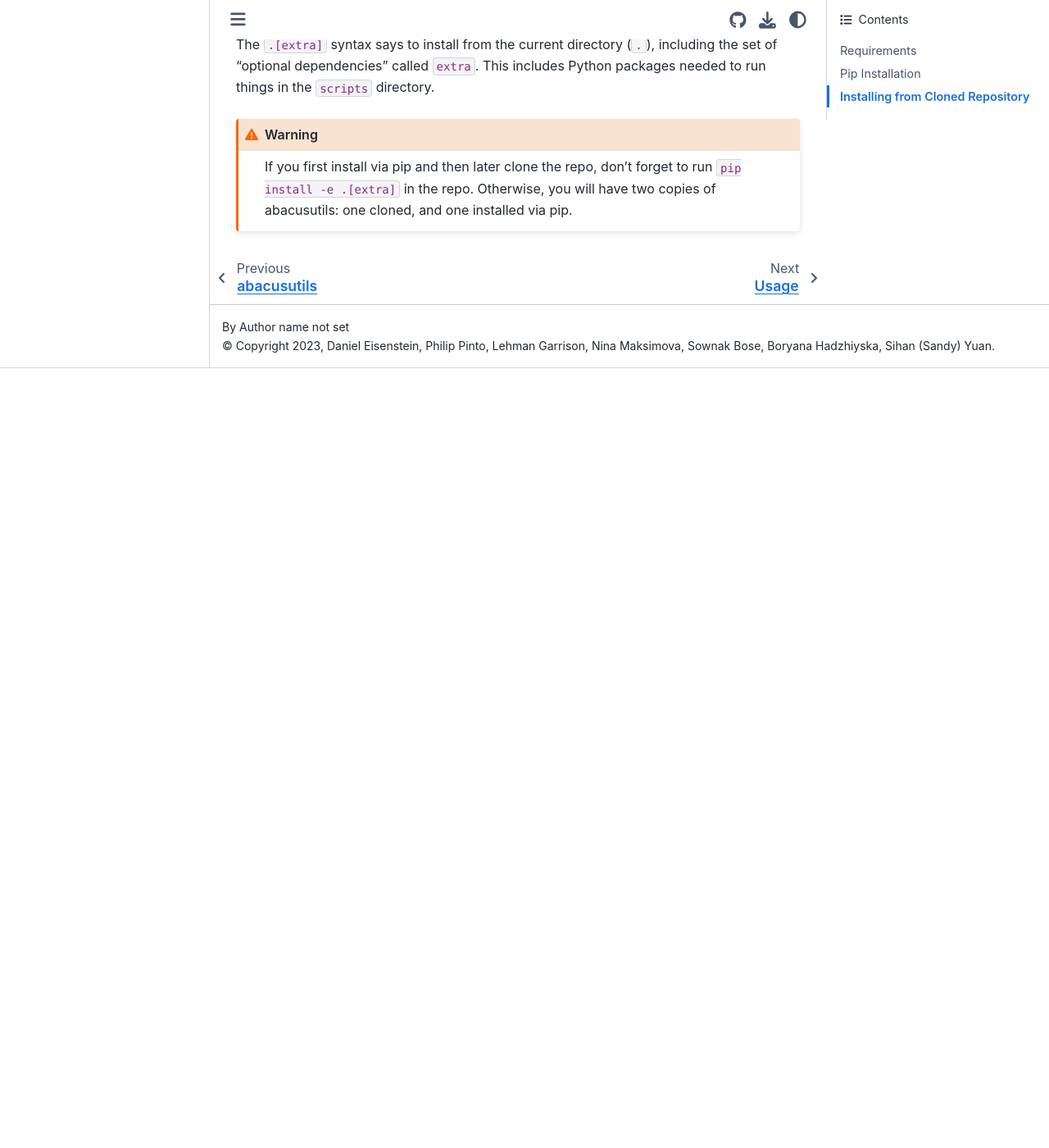
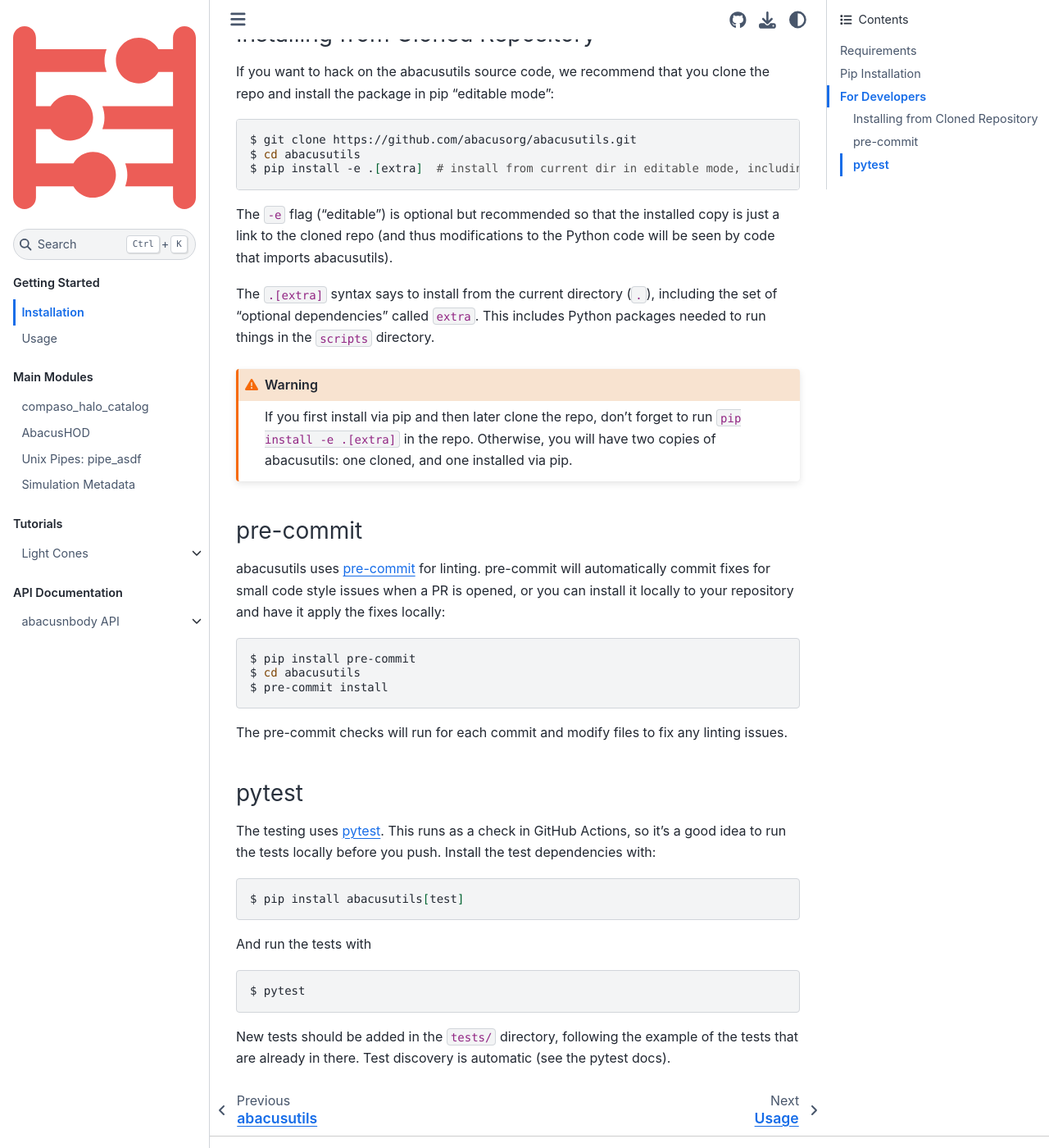
Before and after one commit to abacusorg/abacusutils, a Sphinx documentation site: the page built from docs/installation.rst, in a window 1280 px wide and 1400 px high, scrolled down 1126 px. Shown: the whole window at 82% size. Built offline with Sphinx 7.4.7 and the Sphinx Book theme 1.1.4, drawn with Linux system fonts in a browser that asks for light colours; before the commit the page ends 1575 px from its top, so only the background shows below that; some of the changed text lies outside the part shown.

Commit message:
Update doc with pre-commit.ci (intentionally leaving trailing whitespace)

```diff
--- a/docs/installation.rst
+++ b/docs/installation.rst
@@ -21,6 +21,14 @@ the source:
 
 This command will also give access to the command-line :doc:`pipes` functionality.
 
+There are several sets of optional dependencies:
+
+    * ``abacusutils[zcv]``: for the zeldovich control variates module
+    * ``abacusutils[extra]``: extra packages required by scripts and auxiliary
+      code
+    * ``abacusutils[test]``: packages required to run the tests
+    * ``abacusutils[docs]``: to build the docs
+
 .. note::
     Previously, a custom fork of ASDF was required.  As of abacusutils 1.0.0,
     this is no longer required, instead using the `extension mechanism
@@ -30,8 +38,11 @@ This command will also give access to the command-line :doc:`pipes` functionalit
 All the pip-installed functionality is pure-Python, using numba for any performance-intensive
 routines.
 
+For Developers
+--------------
+
 Installing from Cloned Repository
----------------------------------
+~~~~~~~~~~~~~~~~~~~~~~~~~~~~~~~~~
 If you want to hack on the abacusutils source code, we recommend that you clone
 the repo and install the package in pip "editable mode":
 
@@ -53,3 +64,38 @@ to run things in the ``scripts`` directory.
     If you first install via pip and then later clone the repo, don't forget to
     run ``pip install -e .[extra]`` in the repo.  Otherwise, you will have two
     copies of abacusutils: one cloned, and one installed via pip.
+
+pre-commit
+~~~~~~~~~~
+abacusutils uses `pre-commit <https://pre-commit.com/>`_ for linting.
+pre-commit will automatically commit fixes for small code style issues when
+a PR is opened, or you can install it locally to your repository and have it
+apply the fixes locally:
+
+::
+
+    $ pip install pre-commit
+    $ cd abacusutils
+    $ pre-commit install
+
+The pre-commit checks will run for each commit and modify files to fix
+any linting issues.
+
+pytest
+~~~~~~
+The testing uses `pytest <https://pytest.org/>`_.  This runs as a check in
+GitHub Actions, so it's a good idea to run the tests locally before you push.
+Install the test dependencies with:
+::
+
+    $ pip install abacusutils[test]
+
+And run the tests with
+
+::
+
+    $ pytest
+
+New tests should be added in the ``tests/`` directory, following the example
+of the tests that are already in there.  Test discovery is automatic (see
+the pytest docs).
```
Also changed, not shown: README.md (+1 -1 lines).
